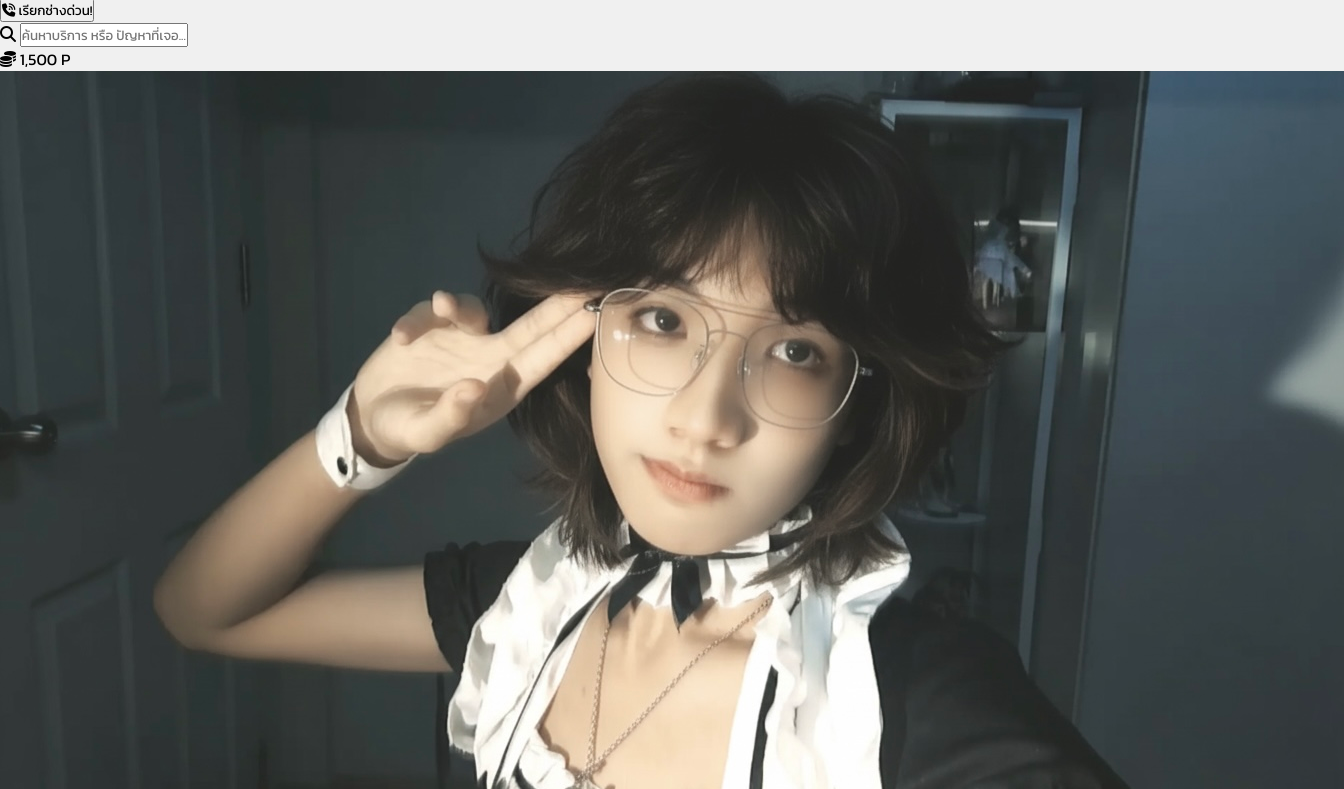
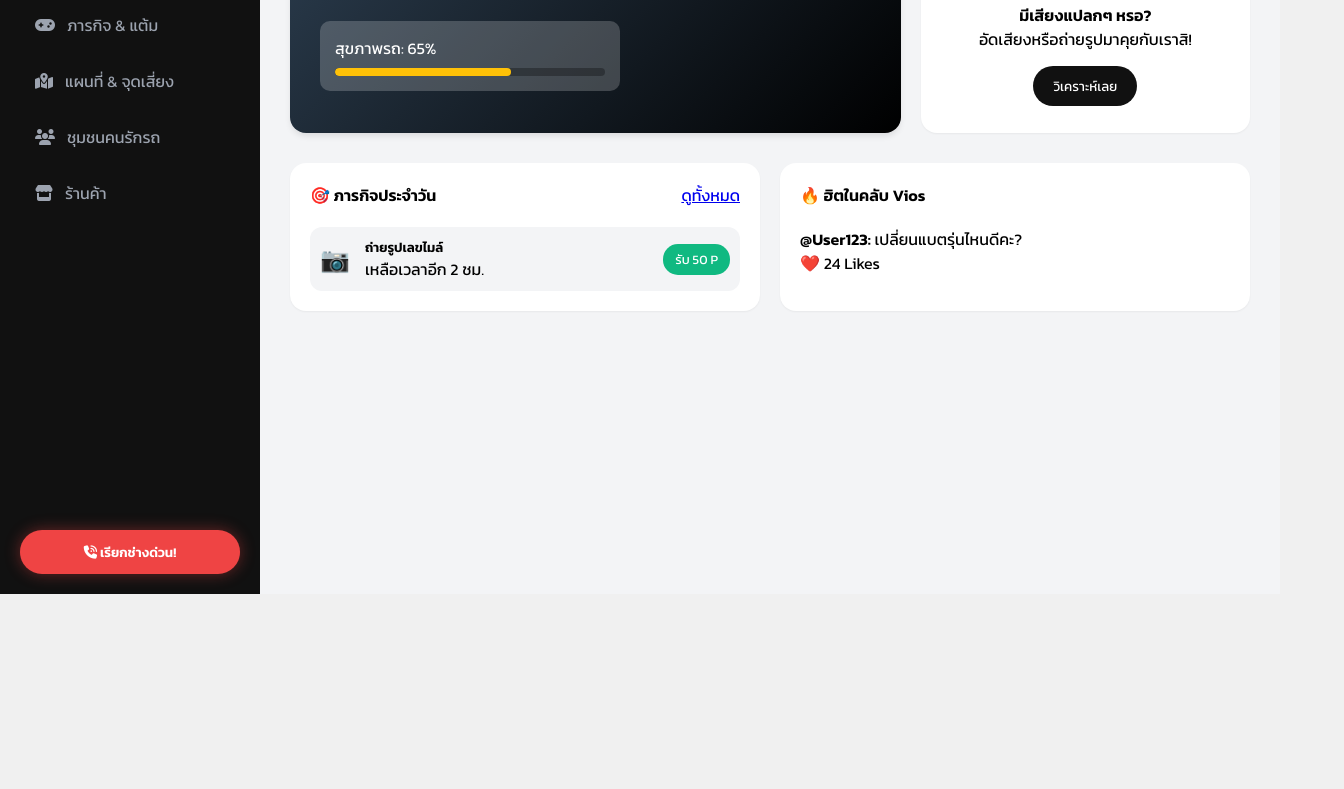
Before and after one commit to MonKla/24CarFix, a plain HTML site: page html/index.html in a window 1280 px wide. Shown: the part 206-995 px from the top of the page, 1344 px wide, since content can reach past the window. After the commit the page ends 800 px from the top, so only its background shows below. Drawn offline with nearby package versions, Linux system fonts and the light colour scheme; files that its build step writes are made by us from their sources.

Commit message:
fix css dont work

```diff
--- a/css/main.css
+++ b/css/main.css
@@ -1,3 +1,7 @@
+@import 'variables.css';
+@import 'layout.css';
+@import 'dashboard.css';
+
 * {
     box-sizing: border-box;
     margin: 0;
@@ -8,7 +12,3 @@
 body {
     background-color: #f0f0f0;
 }
-
-@import 'variables.css';
-@import 'layout.css';
-@import 'dashboard.css';
--- a/html/index.html
+++ b/html/index.html
@@ -3,13 +3,13 @@
 <head>
     <meta charset="UTF-8">
     <meta name="viewport" content="width=device-width, initial-scale=1.0">
-    <title>24Carfix - Car Lifestyle Companion</title>
+    <title>24Carfix</title>
 
     <link href="https://fonts.googleapis.com/css2?family=Kanit:wght@300;400;600&display=swap" rel="stylesheet">
 
     <link rel="stylesheet" href="https://cdnjs.cloudflare.com/ajax/libs/font-awesome/6.4.0/css/all.min.css">
 
-    <link rel="stylesheet" href="css/main.css">
+    <link rel="stylesheet" href="../css/main.css">
 </head>
 <body>
 
```
Also changed, not shown: css/variables.css (renamed from css/varibles.css).
